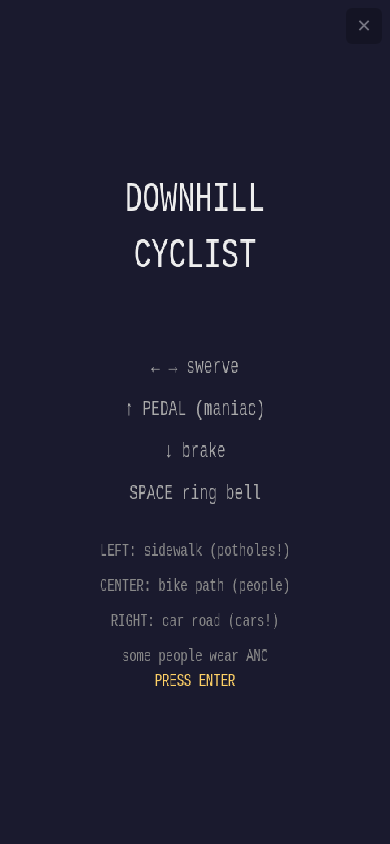
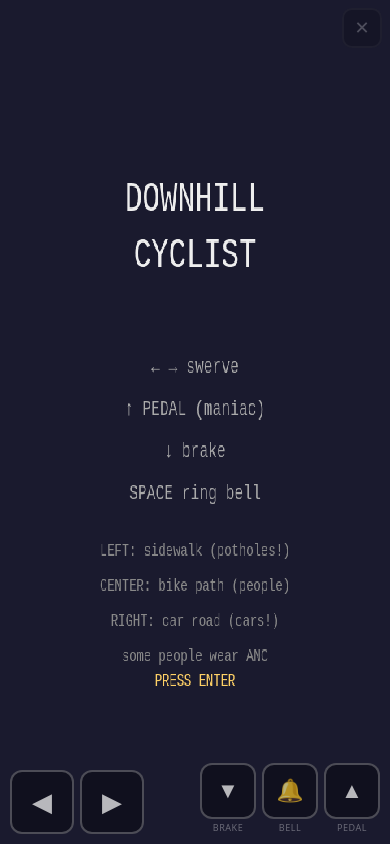
Before and after one commit to Nikamura/downhill-cyclist, a website with bundled scripts: page index.html in a window 390 px wide. Both pictures are taken after a click on the button "Toggle mute". Built offline with nearby package versions, Linux system fonts and the light colour scheme.

Commit message:
fix: visible on-screen buttons for mobile controls
Replace invisible touch zones with proper button elements:
- Left group: ◀ ▶ steer buttons (large, 64px)
- Right group: ▼ BRAKE, 🔔 BELL, ▲ PEDAL buttons with labels
- Mute button uses touchstart directly (fixes click being blocked)
- Buttons use touchstart/touchend for instant response
- Semi-transparent overlay, hidden on desktop (keyboard works)
- Canvas tap = start on title/gameover screens
- stopPropagation prevents buttons from interfering with each other

```diff
--- a/index.html
+++ b/index.html
@@ -16,7 +16,6 @@
       height: 100%;
       overflow: hidden;
       background: #000;
-      touch-action: none;
       -webkit-user-select: none;
       user-select: none;
       overscroll-behavior: none;
@@ -27,33 +26,143 @@
       height: 100dvh;
       image-rendering: pixelated;
       image-rendering: crisp-edges;
+      touch-action: none;
     }
+
+    /* ── on-screen controls ── */
+    .controls {
+      position: fixed;
+      bottom: 0;
+      left: 0;
+      right: 0;
+      padding: 0 10px env(safe-area-inset-bottom, 10px);
+      display: flex;
+      justify-content: space-between;
+      align-items: flex-end;
+      pointer-events: none;
+      z-index: 10;
+      padding-bottom: max(10px, env(safe-area-inset-bottom));
+    }
+
+    .ctrl-group {
+      display: flex;
+      gap: 6px;
+      pointer-events: auto;
+    }
+
+    .ctrl-btn {
+      width: 56px;
+      height: 56px;
+      border: 2px solid rgba(255,255,255,0.25);
+      border-radius: 12px;
+      background: rgba(0,0,0,0.35);
+      color: rgba(255,255,255,0.7);
+      font-size: 22px;
+      display: flex;
+      align-items: center;
+      justify-content: center;
+      touch-action: manipulation;
+      -webkit-tap-highlight-color: transparent;
+      cursor: pointer;
+      transition: background 0.05s;
+    }
+    .ctrl-btn.pressed {
+      background: rgba(255,255,255,0.2);
+      border-color: rgba(255,255,255,0.5);
+    }
+    .ctrl-btn span {
+      pointer-events: none;
+      line-height: 1;
+    }
+
+    /* steer buttons slightly larger */
+    .ctrl-btn.steer {
+      width: 64px;
+      height: 64px;
+      font-size: 26px;
+    }
+
+    /* label under button */
+    .ctrl-labeled {
+      display: flex;
+      flex-direction: column;
+      align-items: center;
+      gap: 2px;
+      pointer-events: auto;
+    }
+    .ctrl-label {
+      font-size: 9px;
+      color: rgba(255,255,255,0.35);
+      font-family: system-ui, sans-serif;
+      letter-spacing: 0.5px;
+      pointer-events: none;
+    }
+
+    /* top-right mute */
     #mute-btn {
       position: fixed;
-      top: 8px;
+      top: max(8px, env(safe-area-inset-top));
       right: 8px;
       z-index: 10;
-      width: 36px;
-      height: 36px;
-      border: none;
-      border-radius: 6px;
-      background: rgba(0,0,0,0.5);
-      color: #fff;
+      width: 40px;
+      height: 40px;
+      border: 2px solid rgba(255,255,255,0.2);
+      border-radius: 10px;
+      background: rgba(0,0,0,0.4);
+      color: rgba(255,255,255,0.6);
       font-size: 18px;
-      line-height: 36px;
-      text-align: center;
+      display: flex;
+      align-items: center;
+      justify-content: center;
       cursor: pointer;
       touch-action: manipulation;
       -webkit-tap-highlight-color: transparent;
-      user-select: none;
       padding: 0;
     }
-    #mute-btn:active { background: rgba(0,0,0,0.7); }
+    #mute-btn.muted {
+      opacity: 0.4;
+      border-color: rgba(255,255,255,0.1);
+    }
+
+    /* hide buttons on desktop (keyboard works) */
+    @media (hover: hover) and (pointer: fine) {
+      .controls { display: none; }
+    }
   </style>
 </head>
 <body>
   <canvas id="game"></canvas>
-  <button id="mute-btn" aria-label="Toggle mute">♪</button>
+
+  <button id="mute-btn" aria-label="Toggle mute"><span>♪</span></button>
+
+  <div class="controls">
+    <!-- left: steering -->
+    <div class="ctrl-group">
+      <div class="ctrl-labeled">
+        <button class="ctrl-btn steer" data-key="ArrowLeft"><span>◀</span></button>
+      </div>
+      <div class="ctrl-labeled">
+        <button class="ctrl-btn steer" data-key="ArrowRight"><span>▶</span></button>
+      </div>
+    </div>
+
+    <!-- right: actions -->
+    <div class="ctrl-group">
+      <div class="ctrl-labeled">
+        <button class="ctrl-btn" data-key="ArrowDown"><span>▼</span></button>
+        <span class="ctrl-label">BRAKE</span>
+      </div>
+      <div class="ctrl-labeled">
+        <button class="ctrl-btn" data-key="Space"><span>🔔</span></button>
+        <span class="ctrl-label">BELL</span>
+      </div>
+      <div class="ctrl-labeled">
+        <button class="ctrl-btn" data-key="ArrowUp"><span>▲</span></button>
+        <span class="ctrl-label">PEDAL</span>
+      </div>
+    </div>
+  </div>
+
   <script type="module" src="src/main.js"></script>
 </body>
 </html>
--- a/src/main.js
+++ b/src/main.js
@@ -8,7 +8,7 @@ import { updateRoad, drawRoad, initScenery, updateScenery, drawScenery } from '.
 import { drawBicycle, drawPedestrian, drawBellRing } from './sprites.js';
 import { drawHUD, drawTitleScreen, drawGameOver } from './ui.js';
 import { initTouch, setTouchGameState } from './touch.js';
-import { initAudio, startMusic, stopMusic, playBell, playHonk, playCrash, toggleMute } from './audio.js';
+import { initAudio, startMusic, stopMusic, playBell, playHonk, playCrash } from './audio.js';
 
 // --- Setup canvas (fill entire screen, no bars) ---
 const canvas = document.getElementById('game');
@@ -34,19 +34,6 @@ let crashReason = '';
 initInput();
 initTouch();
 initScenery();
-
-// Mute button
-const muteBtn = document.getElementById('mute-btn');
-if (muteBtn) {
-  muteBtn.addEventListener('click', (e) => {
-    e.stopPropagation();
-    const m = toggleMute();
-    muteBtn.textContent = m ? '✕' : '♪';
-    muteBtn.style.opacity = m ? '0.4' : '1';
-  });
-  // Prevent mute button taps from triggering game touch controls
-  muteBtn.addEventListener('touchstart', (e) => e.stopPropagation(), { passive: false });
-}
 
 function startGame() {
   initAudio();
--- a/src/touch.js
+++ b/src/touch.js
@@ -1,107 +1,83 @@
 import { setKey } from './input.js';
+import { toggleMute } from './audio.js';
 
-// Touch zones (during gameplay):
-// - Left half: steer left
-// - Right half: steer right
-// - Bottom-left 30%: brake
-// - Bottom-right 30%: pedal
-// - Top center: bell
-//
-// On title/gameover: any tap = Enter (start)
-
-const activeTouches = new Map();
-let gameState = 'title'; // synced from main.js
+let gameState = 'title';
 
 export function setTouchGameState(s) {
   gameState = s;
 }
 
 export function initTouch() {
-  document.addEventListener('touchstart', (e) => {
+  // --- Control buttons (steer, brake, bell, pedal) ---
+  document.querySelectorAll('[data-key]').forEach(el => {
+    const code = el.dataset.key;
+
+    el.addEventListener('touchstart', (e) => {
+      e.preventDefault();
+      e.stopPropagation();
+      setKey(code, true);
+      el.classList.add('pressed');
+    }, { passive: false });
+
+    el.addEventListener('touchend', (e) => {
+      e.preventDefault();
+      e.stopPropagation();
+      setKey(code, false);
+      el.classList.remove('pressed');
+    }, { passive: false });
+
+    el.addEventListener('touchcancel', () => {
+      setKey(code, false);
+      el.classList.remove('pressed');
+    });
+
+    // Mouse fallback for testing
+    el.addEventListener('mousedown', (e) => {
+      e.preventDefault();
+      setKey(code, true);
+      el.classList.add('pressed');
+    });
+    el.addEventListener('mouseup', () => {
+      setKey(code, false);
+      el.classList.remove('pressed');
+    });
+    el.addEventListener('mouseleave', () => {
+      setKey(code, false);
+      el.classList.remove('pressed');
+    });
+  });
+
+  // --- Canvas tap = Enter on title/gameover ---
+  const canvas = document.getElementById('game');
+  canvas.addEventListener('touchstart', (e) => {
     e.preventDefault();
-
-    // On title or gameover, any tap = Enter
     if (gameState !== 'playing') {
       setKey('Enter', true);
       setTimeout(() => setKey('Enter', false), 100);
-      return;
-    }
-
-    for (const touch of e.changedTouches) {
-      const action = getAction(touch);
-      activeTouches.set(touch.identifier, action);
-      applyAction(action, true);
     }
   }, { passive: false });
 
-  document.addEventListener('touchmove', (e) => {
-    e.preventDefault();
-    if (gameState !== 'playing') return;
+  // --- Mute button ---
+  const muteBtn = document.getElementById('mute-btn');
+  if (muteBtn) {
+    muteBtn.addEventListener('touchstart', (e) => {
+      e.preventDefault();
+      e.stopPropagation();
+      const m = toggleMute();
+      muteBtn.classList.toggle('muted', m);
+      muteBtn.querySelector('span').textContent = m ? '✕' : '♪';
+    }, { passive: false });
 
-    for (const touch of e.changedTouches) {
-      const oldAction = activeTouches.get(touch.identifier);
-      const newAction = getAction(touch);
-      if (oldAction !== newAction) {
-        applyAction(oldAction, false);
-        activeTouches.set(touch.identifier, newAction);
-        applyAction(newAction, true);
-      }
-    }
-  }, { passive: false });
+    // Mouse fallback
+    muteBtn.addEventListener('click', (e) => {
+      e.stopPropagation();
+      const m = toggleMute();
+      muteBtn.classList.toggle('muted', m);
+      muteBtn.querySelector('span').textContent = m ? '✕' : '♪';
+    });
+  }
 
-  document.addEventListener('touchend', (e) => {
-    e.preventDefault();
-    for (const touch of e.changedTouches) {
-      const action = activeTouches.get(touch.identifier);
-      if (action) {
-        applyAction(action, false);
-        activeTouches.delete(touch.identifier);
-      }
-    }
-  }, { passive: false });
-
-  document.addEventListener('touchcancel', (e) => {
-    for (const touch of e.changedTouches) {
-      const action = activeTouches.get(touch.identifier);
-      if (action) {
-        applyAction(action, false);
-        activeTouches.delete(touch.identifier);
-      }
-    }
-  });
-
+  // Prevent scroll/zoom on the page
+  document.addEventListener('touchmove', (e) => e.preventDefault(), { passive: false });
   document.addEventListener('contextmenu', (e) => e.preventDefault());
 }
-
-function getAction(touch) {
-  const x = touch.clientX / window.innerWidth;   // 0..1
-  const y = touch.clientY / window.innerHeight;   // 0..1
-
-  // Bottom 30% = brake (left) or pedal (right)
-  if (y > 0.7) {
-    return x < 0.5 ? 'brake' : 'pedal';
-  }
-
-  // Top 25% center = bell
-  if (y < 0.25 && x > 0.25 && x < 0.75) {
-    return 'bell';
-  }
-
-  // Left/right halves = steer
-  return x < 0.5 ? 'left' : 'right';
-}
-
-function applyAction(action, pressed) {
-  switch (action) {
-    case 'left':  setKey('ArrowLeft', pressed); break;
-    case 'right': setKey('ArrowRight', pressed); break;
-    case 'brake': setKey('ArrowDown', pressed); break;
-    case 'pedal': setKey('ArrowUp', pressed); break;
-    case 'bell':
-      if (pressed) {
-        setKey('Space', true);
-        setTimeout(() => setKey('Space', false), 100);
-      }
-      break;
-  }
-}
```
